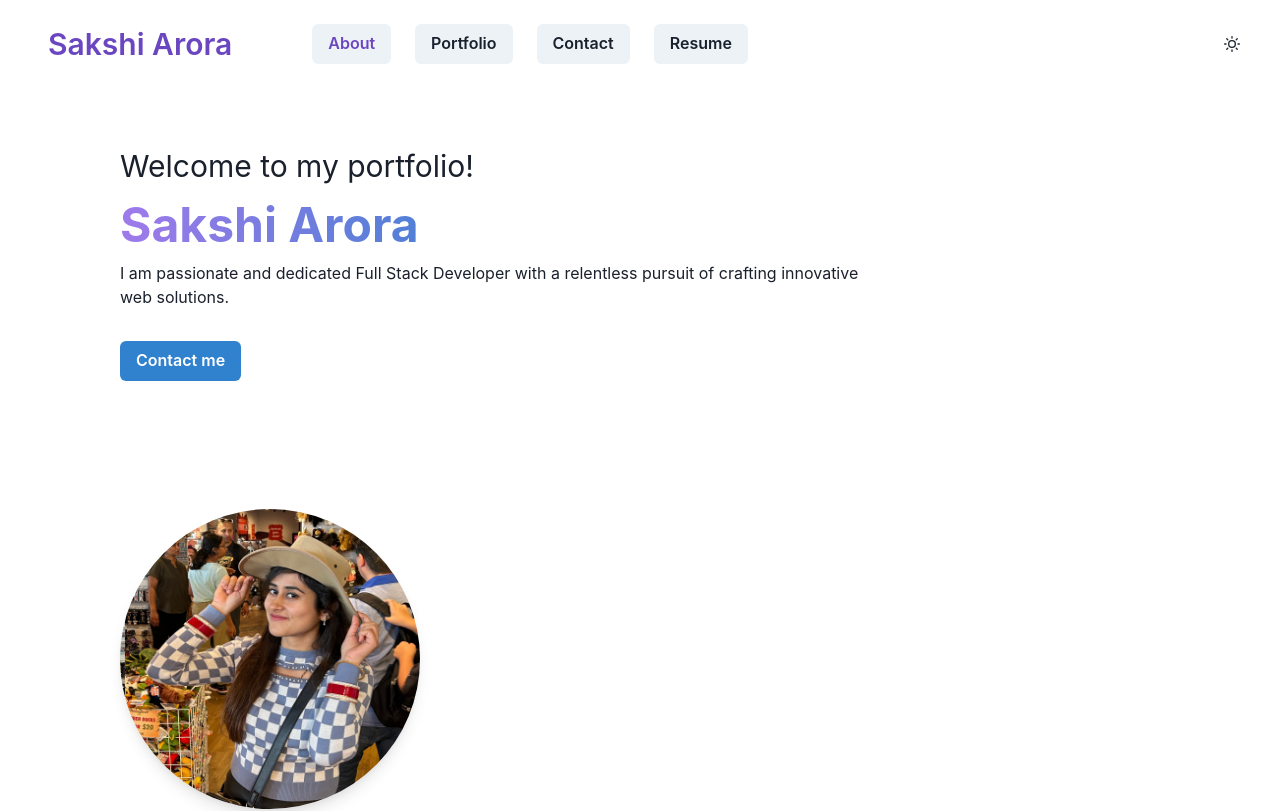
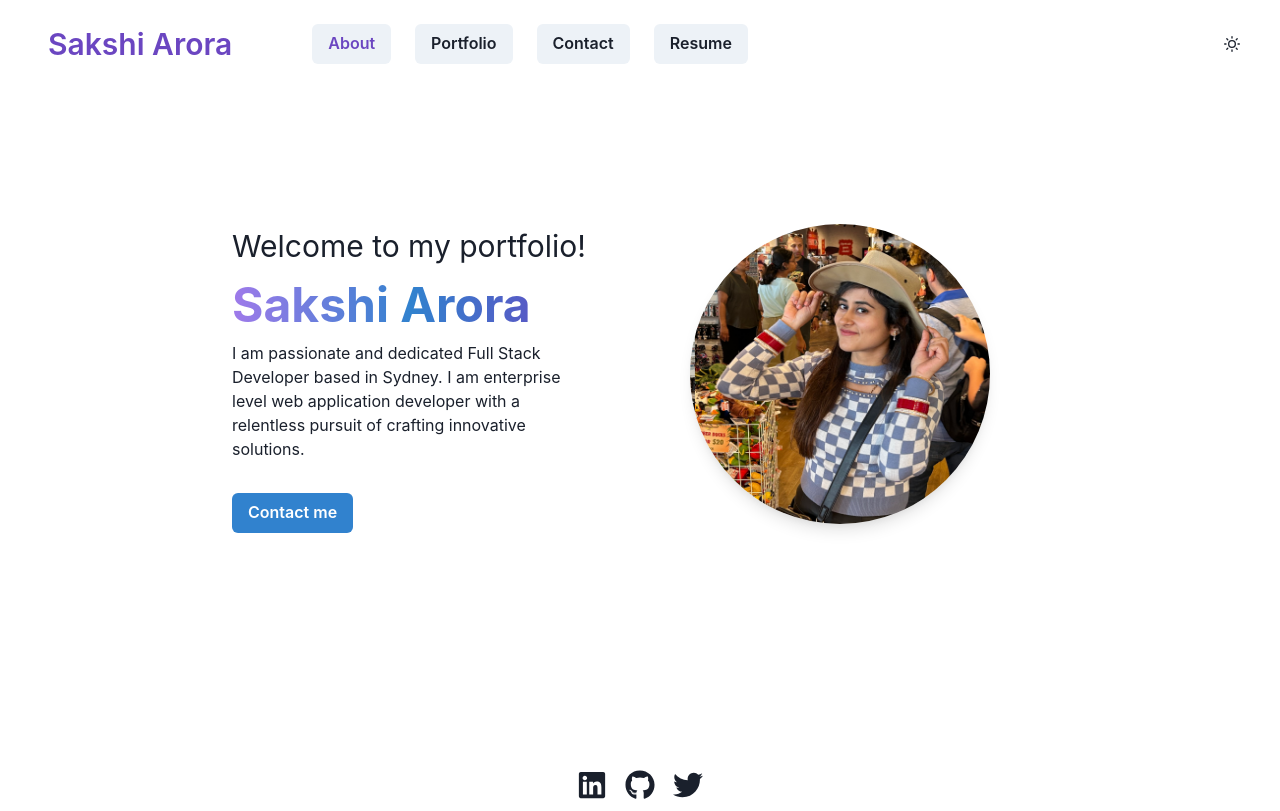
Before and after one commit to sakshiarora04/sakshi-arora-portfolio, a React (Vite) app: page / in a window 1280 px wide. Shown: the top 811 px of the page. Built offline with nearby package versions, Linux system fonts and the light colour scheme.

Commit message:
fix alignment on about page

```diff
--- a/src/pages/AboutPage.jsx
+++ b/src/pages/AboutPage.jsx
@@ -1,5 +1,5 @@
 // This is a static page mocking an "About Us" section for our fake user data
-import { Stack, Flex, Box, Text, Link } from "@chakra-ui/layout";
+import { Box, Text, Link,Grid,GridItem } from "@chakra-ui/layout";
 
 import { Button } from "@chakra-ui/button";
 import { Image } from "@chakra-ui/image";
@@ -7,9 +7,20 @@ import { Image } from "@chakra-ui/image";
 export default function AboutPage() {
   //  display image and short bio
   return (
-    <Stack>
-      <Flex direction={"row"} wrap="wrap" p="20" alignSelf="flex-center">
-        <Box alignSelf="center" overflowY="auto" mx={10} my={16}>
+    <Grid
+      templateColumns={{
+        md: "repeat(2, 1fr)",
+        base: "repeat(1, 1fr)",
+      }}
+      gap={5}
+      my={40}
+      mx={40}
+      width="70%"
+      alignSelf="center"
+    >
+    {/* <Flex direction={"row"} wrap="wrap" p="20"  justifyContent="flex-start"> */}
+      <GridItem>
+        <Box direction={"column"} alignSelf="center" overflowY="auto" mx={10} my={16}>
           <Text fontSize="3xl">Welcome to my portfolio!</Text>
           <Text
             fontSize="5xl"
@@ -19,9 +30,9 @@ export default function AboutPage() {
           >
             Sakshi Arora
           </Text>
-          <Text width="90%">
-            I am passionate and dedicated Full Stack Developer with a relentless
-            pursuit of crafting innovative web solutions.
+          <Text>
+            I am passionate and dedicated Full Stack Developer based in Sydney. I am enterprise level web application developer with a relentless
+            pursuit of crafting innovative solutions.
           </Text>
           <Button
             mt={8}
@@ -31,8 +42,10 @@ export default function AboutPage() {
             Contact me
           </Button>
         </Box>
+        </GridItem>
         {/* profile picture */}
-        <Image
+        <GridItem>
+        <Image direction={"column"}
           alignSelf="center"
           mx={10}
           my={16}
@@ -42,7 +55,9 @@ export default function AboutPage() {
           boxSize="300px"
           src="/assets/pp/pp.jpg"
         />
-      </Flex>
-    </Stack>
+        </GridItem>
+      </Grid>
+
+
   );
 }
```
